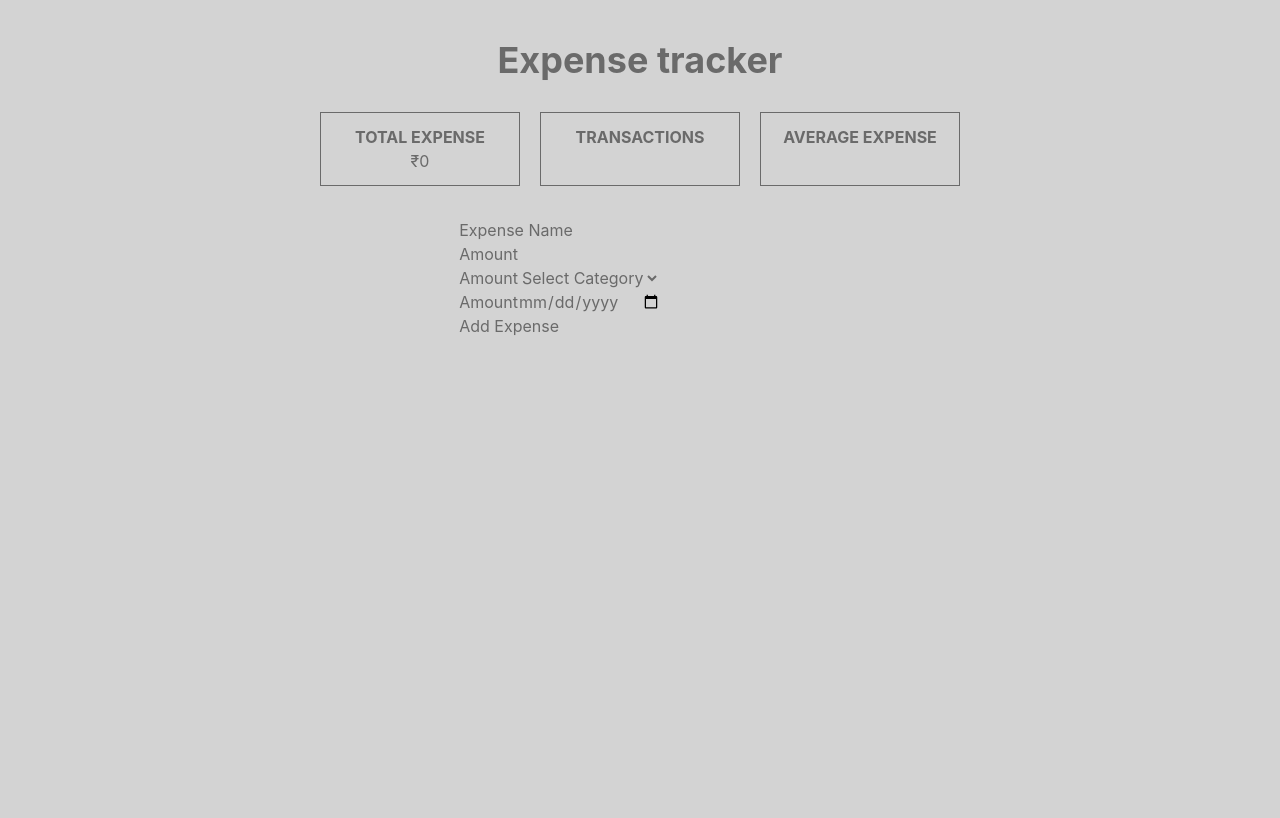
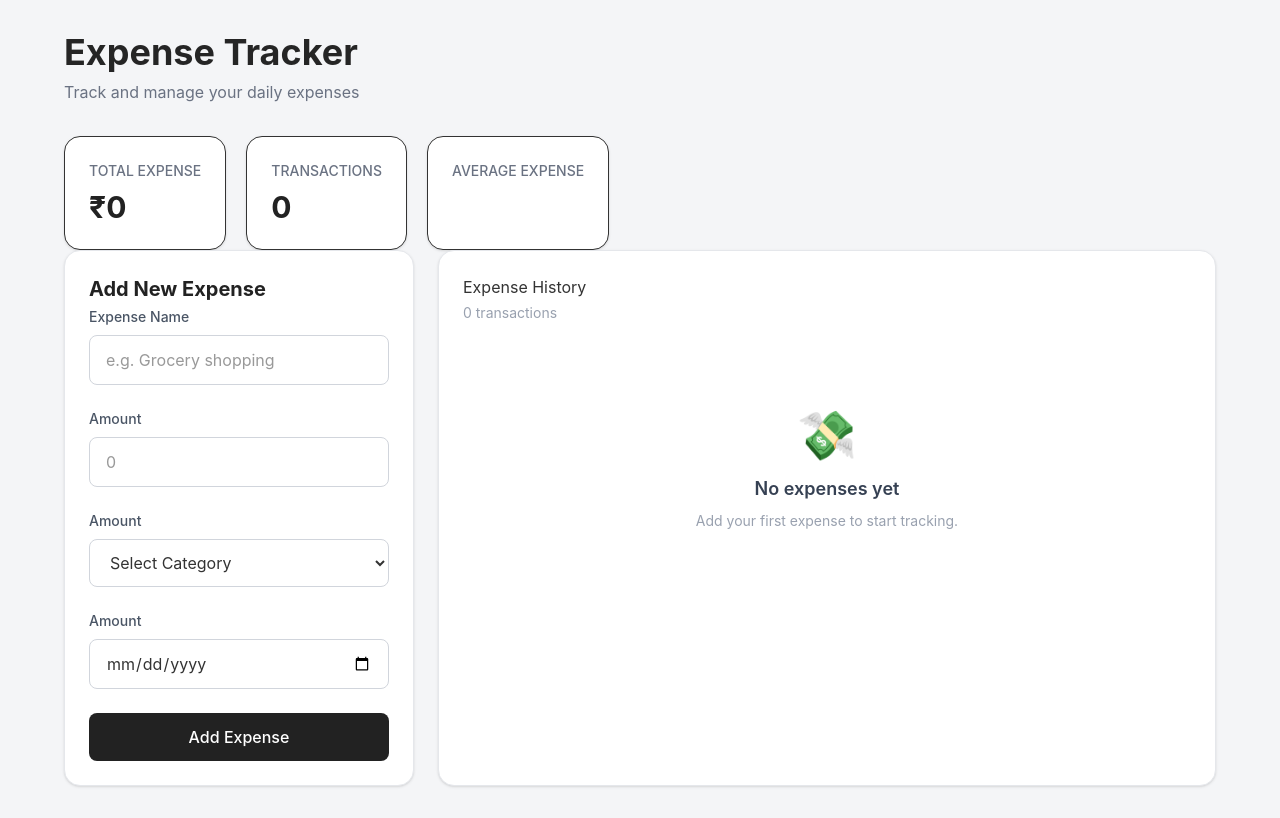
Before and after one commit to Sivapriyaa-k/react-expense-tracker, a React (Vite) app: page / in a window 1280 px wide. Built offline with nearby package versions, Linux system fonts and the light colour scheme.

Commit message:
updated css

```diff
--- a/src/components/ExpenseForm.jsx
+++ b/src/components/ExpenseForm.jsx
@@ -104,7 +104,7 @@ export default function ExpenseForm() {
       category: editExpense.category,
       date: editExpense.date,
     });
-    setIsUpdate({ isUpdate: false, expenseId: index });
+    setIsUpdate({ isUpdate: true, expenseId: index });
   };
 
   const updateExpense = (index) => {
@@ -143,59 +143,110 @@ export default function ExpenseForm() {
   };
   return (
     <>
-      <div className="container flex flex-col justify-center items-center gap-8 m-auto pt-10">
-        <h1 className="text-4xl font-bold">Expense tracker</h1>
+      <div className="min-h-screen bg-[#f4f5f7] text-[#333] px-4 py-8">
+        <div className="max-w-6xl mx-auto">
+          <div className="mb-8">
+            <h1 className="text-4xl font-bold text-[#252525]">
+              Expense Tracker
+            </h1>
+            <p className="text-gray-500 mt-2">
+              Track and manage your daily expenses
+            </p>
+          </div>
+
           <div className="expenseDetails flex gap-5">
-          <div className="total p-3 border-1 text-center w-50">
-            <h3 className="font-bold">TOTAL EXPENSE </h3>
-            <p>
+            <div className="bg-white rounded-2xl p-6 shadow-sm border borrder-gray-200">
+              <p className="text-sm font-medium text-gray-500">
+                TOTAL EXPENSE{" "}
+              </p>
+              <h2 className="text-3xl font-bold text-[#222] mt-2">
                 ₹
                 {filteredExpenses.reduce((total, filteredExpense) => {
                   return total + Number(filteredExpense.amount);
                 }, 0)}
+              </h2>
+            </div>
+            <div className="bg-white rounded-2xl p-6 shadow-sm border borrder-gray-200">
+              <p className="text-sm font-medium text-gray-500">TRANSACTIONS </p>
+              <h2 className="text-3xl font-bold text-[#222] mt-2">
+                {filteredExpenses.length}
+              </h2>
+            </div>
+            <div className="bg-white rounded-2xl p-6 shadow-sm border borrder-gray-200">
+              <p className="text-sm font-medium text-gray-500">
+                AVERAGE EXPENSE{" "}
               </p>
-          </div>
-          <div className="transactionCount p-3 border-1 text-center w-50">
-            <h3 className="font-bold">TRANSACTIONS </h3>
-            <p></p>
-          </div>
-          <div className="avgExp p-3 border-1 text-center w-50">
-            <h3 className="font-bold">AVERAGE EXPENSE </h3>
-            <p></p>
+              <h2 className="text-3xl font-bold text-[#222] mt-2"></h2>
             </div>
           </div>
-        <form onSubmit={handleSubmit}>
-          <div className="formField">
-            <label htmlFor="expensename"> Expense Name</label>
+
+          <div className="grid grid-cols-1 lg:grid-cols-[350px_1fr] gap-6">
+            <div className="bg-white rounded-2xl shadow-sm border border-gray-200 p-6 h-fit">
+              <h2 className="text-xl font-bold text-[#222] mb-1">
+                {" "}
+                {isUpdate.isUpdate ? "Update Expense" : "Add New Expense"}
+              </h2>
+              <form onSubmit={handleSubmit} className="space-y-4 top-1">
+                <div className="formField mb-6 relative">
+                  <label
+                    htmlFor="expensename"
+                    className="block text-sm font-medium text-gray-600 mb-2"
+                  >
+                    {" "}
+                    Expense Name
+                  </label>
                   <input
                     type="text"
+                    id="expensename"
                     name="expensename"
+                    placeholder="e.g. Grocery shopping"
                     value={formData.name}
+                    className="w-full px-4 py-3 rounded-lg border border-gray-300 outline-none focus:border-gray-500 focus:ring-2 focus-ring-gray-100"
                     onChange={(e) =>
                       setFormData({ ...formData, name: e.target.value })
                     }
                   />
+                  {error.name && (
+                    <p className="bottom-[-10] absolute error">{error.name}</p>
+                  )}
                 </div>
-          <p className="error">{error.name}</p>
-          <div className="formField">
-            <label htmlFor="amount"> Amount</label>
+                <div className="formField mb-6 relative">
+                  <label
+                    htmlFor="amount"
+                    className="block text-sm font-medium text-gray-600 mb-2"
+                  >
+                    {" "}
+                    Amount
+                  </label>
                   <input
                     type="number"
                     name="amount"
                     value={formData.amount}
-              className="border-grey-400"
+                    placeholder="0"
+                    className="w-full px-4 py-3 rounded-lg border border-gray-300 outline-none focus:border-gray-500 focus:ring-2 focus-ring-gray-100"
                     onChange={(e) =>
                       setFormData({ ...formData, amount: e.target.value })
                     }
                   />
+                  {error.amount && (
+                    <p className="bottom-[-10] absolute error">
+                      {error.amount}
+                    </p>
+                  )}
                 </div>
-          <p className="error">{error.amount}</p>
-          <div className="formField">
-            <label htmlFor="category"> Amount</label>
+                <div className="formField mb-6 relative">
+                  <label
+                    htmlFor="category"
+                    className="block text-sm font-medium text-gray-600 mb-2"
+                  >
+                    {" "}
+                    Amount
+                  </label>
                   <select
                     name="category"
-              id=""
+                    id="category"
                     value={formData.category}
+                    className="w-full px-4 py-3 rounded-lg border border-gray-300 outline-none focus:border-gray-500 focus:ring-2 focus-ring-gray-100"
                     onChange={(e) =>
                       setFormData({ ...formData, category: e.target.value })
                     }
@@ -205,53 +256,119 @@ export default function ExpenseForm() {
                     <option value="shopping">Shopping</option>
                     <option value="travel">Travel</option>
                   </select>
+                  {error.category && (
+                    <p className="bottom-[-10] absolute error">
+                      {error.category}
+                    </p>
+                  )}
                 </div>
-          <p className="error">{error.category}</p>
-          <div className="formField">
-            <label htmlFor="date"> Amount</label>
+                <div className="formField mb-6 relative">
+                  <label
+                    htmlFor="date"
+                    className="block text-sm font-medium text-gray-600 mb-2"
+                  >
+                    {" "}
+                    Amount
+                  </label>
                   <input
                     type="date"
                     name="date"
                     value={formData.date}
+                    className="w-full px-4 py-3 rounded-lg border border-gray-300 outline-none focus:border-gray-500 focus:ring-2 focus-ring-gray-100"
                     onChange={(e) =>
                       setFormData({ ...formData, date: e.target.value })
                     }
                   />
+                  {error.date && (
+                    <p className="bottom-[-10] absolute error">{error.date}</p>
+                  )}
                 </div>
-          <p className="error">{error.date}</p>
-          {isUpdate.isUpdate ? (
+
+                <button
+                  type={isUpdate.isUpdate ? "button" : "submit"}
+                  onClick={
+                    isUpdate.isUpdate
+                      ? () => updateExpense(isUpdate.expenseId)
+                      : undefined
+                  }
+                  className="w-full bg-[#222] text-white py-3 rounded-lg font-medium hover:bg-[#444] transition cursor-pointer"
+                >
+                  {isUpdate.isUpdate ? "Update Expense" : "Add Expense"}
+                </button>
+              </form>
+            </div>
+            <div className="bg-white rounded-2xl shadow-sm border border-gray-200 p-6">
+              <div className="flex flex-col sm:flex-row sm-items-center sm:justify-between gap-4 mb-6">
+                <div>
+                  <h2>Expense History</h2>
+                  <p className="text-sm text-gray-400 mt-1">
+                    {filteredExpenses.length} transaction
+                    {filteredExpenses.length !== 1 ? "s" : ""}
+                  </p>
+                </div>
+                {expenses.length > 0 && (
+                  <select
+                    name="filter"
+                    id="filter"
+                    className="px-4 py-2.5 rounded-lg border border-gray-300 bg-white textt-sm outline-none"
+                    onChange={(e) => filter(e.target.value)}
+                  >
+                    <option value="">All Categories</option>
+                    <option value="food">🍔 Food</option>
+                    <option value="shopping">🛍 Shopping</option>
+                    <option value="travel">✈️ Travel</option>
+                  </select>
+                )}
+              </div>
+              {filteredExpenses.length === 0 ? (
+                <div className="flex flex-col items-center justify-center py-16 text-center">
+                  <div className="text-5xl mb-4">💸</div>
+
+                  <h3 className="text-lg font-semibold text-gray-700">
+                    No expenses yet
+                  </h3>
+
+                  <p className="text-sm text-gray-400 mt-2">
+                    Add your first expense to start tracking.
+                  </p>
+                </div>
+              ) : (
+                <div className="space-y-3">
+                  {filteredExpenses.map((expense, index) => (
+                    <div
+                      key={index}
+                      className="flex flex-col sm:flex-row sm:items-center justify-between gap-4 border border-gray-200 rounded-xl p-4 hover:shadow-sm transition"
+                    >
+                      <div className="flex items-center gap-4">
+                        <div className="w-11 h-11 rounded-full bg-gray-100 flex items-center justify-center text-xl">
+                          {expense.category === "food"
+                            ? "🍔"
+                            : expense.category === "shopping"
+                              ? "🛍️"
+                              : "✈️"}
+                        </div>
+                        <div>
+                          <h3 className="font-semibold textt-gray-800">
+                            {expense.name}
+                          </h3>
+                          <div className="flex items-center gap-2 text-sm text-gray-400 mt-1">
+                            <span className="capitalize">
+                              {expense.category}
+                            </span>
+                            <span>•</span>
+                            <span>{expense.date}</span>
+                          </div>
+                        </div>
+                      </div>
+
+                      <div className="flex items-center justify-between sm:justify-end gap-4">
+                        <span className="font-bold text-lg text-gray-800">
+                          {expense.amount}
+                        </span>
+                        <div className="flex gap-2">
                           <button
                             type="button"
-              onClick={(e) => updateExpense(isUpdate.expenseId)}
-            >
-              Update Expense
-            </button>
-          ) : (
-            <button>Add Expense</button>
-          )}
-        </form>
-        {filteredExpenses.map((expense, index) => (
-          <div key={index} className="expenseContainer">
-            <div className="expenseName">
-              Expense: <span> {expense.name}</span>
-            </div>
-            <div className="expenseAmount">
-              Amount: <span> {expense.amount}</span>
-            </div>
-            <div className="expenseCategory">
-              Category: <span> {expense.category}</span>
-            </div>
-            <div className="expenseDate">
-              Date: <span> {expense.date}</span>
-            </div>
-            <button
-              onClick={() => {
-                deleteExpense(index);
-              }}
-            >
-              Delete
-            </button>
-            <button
+                            className="px-3 py-2 text-sm rounded-lg bg-gray-100 hover:bg-gray-200 transition cursor-pointer"
                             onClick={() => {
                               // console.log(index);
                               editExpense(index);
@@ -259,26 +376,24 @@ export default function ExpenseForm() {
                           >
                             Edit
                           </button>
+                          <button
+                            type="button"
+                            className="px-3 py-2 text-sm rounded-lg bg-red-50 text-red-600 hover:bg-red-100 transition cursor-pointer"
+                            onClick={() => {
+                              deleteExpense(index);
+                            }}
+                          >
+                            Delete
+                          </button>
+                        </div>
+                      </div>
                     </div>
                   ))}
-        {expenses.length > 0 ? (
-          <div>
-            <div>
-              <select
-                name="filter"
-                id="filter"
-                onChange={(e) => filter(e.target.value)}
-              >
-                <option value="">Filter By</option>
-                <option value="food">Food</option>
-                <option value="shopping">shopping</option>
-                <option value="travel">Travel</option>
-              </select>
+                </div>
+              )}
             </div>
           </div>
-        ) : (
-          ""
-        )}
+        </div>
       </div>
     </>
   );
```
Lines whose indentation alone changed are shown as unchanged.
